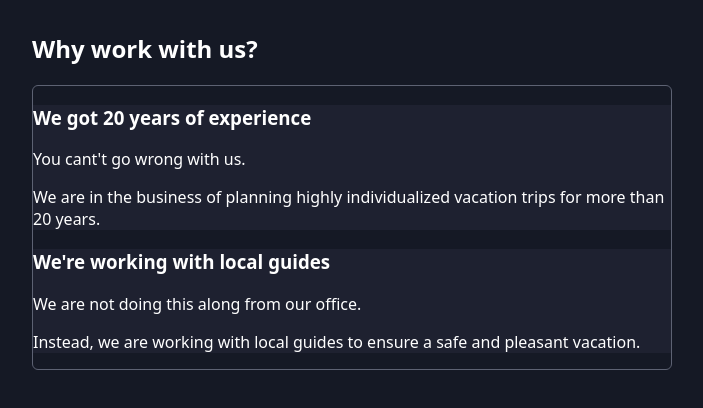
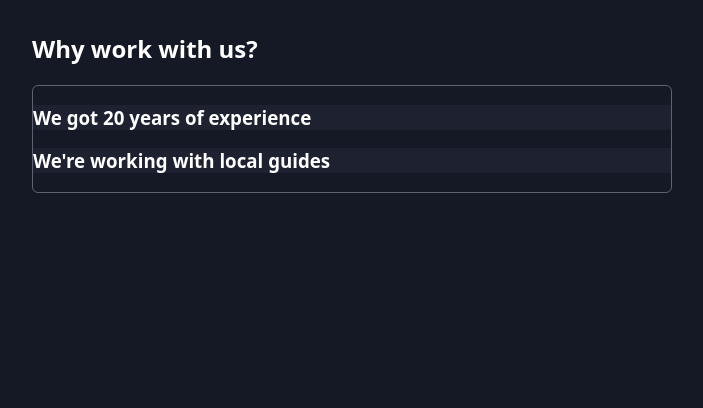
Before and after one commit to jeerawut97/react-patterns, a React (Vite) app: page / in a window 1280 px wide. Shown: the top 408 px of the page, without its empty margins (288-991 px from the left). Built offline with nearby package versions, Linux system fonts and the light colour scheme.

Commit message:
Managing Multi-Component State

```diff
--- a/src/App.jsx
+++ b/src/App.jsx
@@ -6,13 +6,13 @@
     <section>
       <h2>Why work with us?</h2>
       <Accordion className="accordion">
-        <AccordionItem className="accordion-item" title="We got 20 years of experience">
+        <AccordionItem id="experience" className="accordion-item" title="We got 20 years of experience">
           <article>
             <p>You cant&apos;t go wrong with us.</p>
             <p>We are in the business of planning highly individualized vacation trips for more than 20 years.</p>
           </article>
         </AccordionItem>
-        <AccordionItem className="accordion-item" title="We're working with local guides">
+        <AccordionItem id="local-guides" className="accordion-item" title="We're working with local guides">
           <article>
             <p>We are not doing this along from our office.</p>
             <p>Instead, we are working with local guides to ensure a safe and pleasant vacation.</p>
--- a/src/components/Accordion.jsx
+++ b/src/components/Accordion.jsx
@@ -1,3 +1,37 @@
+import {createContext, useContext, useState} from 'react';
+
+const AccordionContext = createContext();
+
+export function useAccordionContext() {
+    const ctx = useContext(AccordionContext)
+
+    if (!ctx) {
+        throw new Error('Accordion-related components must be wrapped by <Accordion>.')
+    }
+
+    return ctx
+}
+
 export default function Accordion({children, className}) {
-    return <ul className={className}>{children}</ul>
+    const [openItemId, setOpenItemId] = useState();
+
+    function openItem(id) {
+        setOpenItemId(id);
+    }
+
+    function closeItem() {
+        setOpenItemId(null)
+    }
+
+    const contextValue = {
+        openItemId,
+        openItem,
+        closeItem,
+    }
+
+    return (
+        <AccordionContext.Provider value={contextValue}>
+            <ul className={className}>{children}</ul>
+        </AccordionContext.Provider>
+    );
 }
--- a/src/components/AccordionItem.jsx
+++ b/src/components/AccordionItem.jsx
@@ -1,6 +1,22 @@
-export default function AccordionItem({className, title, children}) {
-    return <li className={className}>
-        <h3>{title}</h3>
-        <div>{children}</div>
-    </li>
+import { useAccordionContext } from "./Accordion"
+
+export default function AccordionItem({id, className, title, children}) {
+    const {openItemId, openItem, closeItem} = useAccordionContext();
+
+    const isOpen = openItemId === id;
+
+    function handleClick() {
+        if (isOpen) {
+            closeItem()
+        } else {
+            openItem(id)
+        }
+    }
+
+    return (
+        <li className={className}>
+            <h3 onClick={handleClick}>{title}</h3>
+            <div className={isOpen? 'accordion-item-content open': 'accordion-item-content'}>{children}</div>
+        </li>
+    );
 }
```
